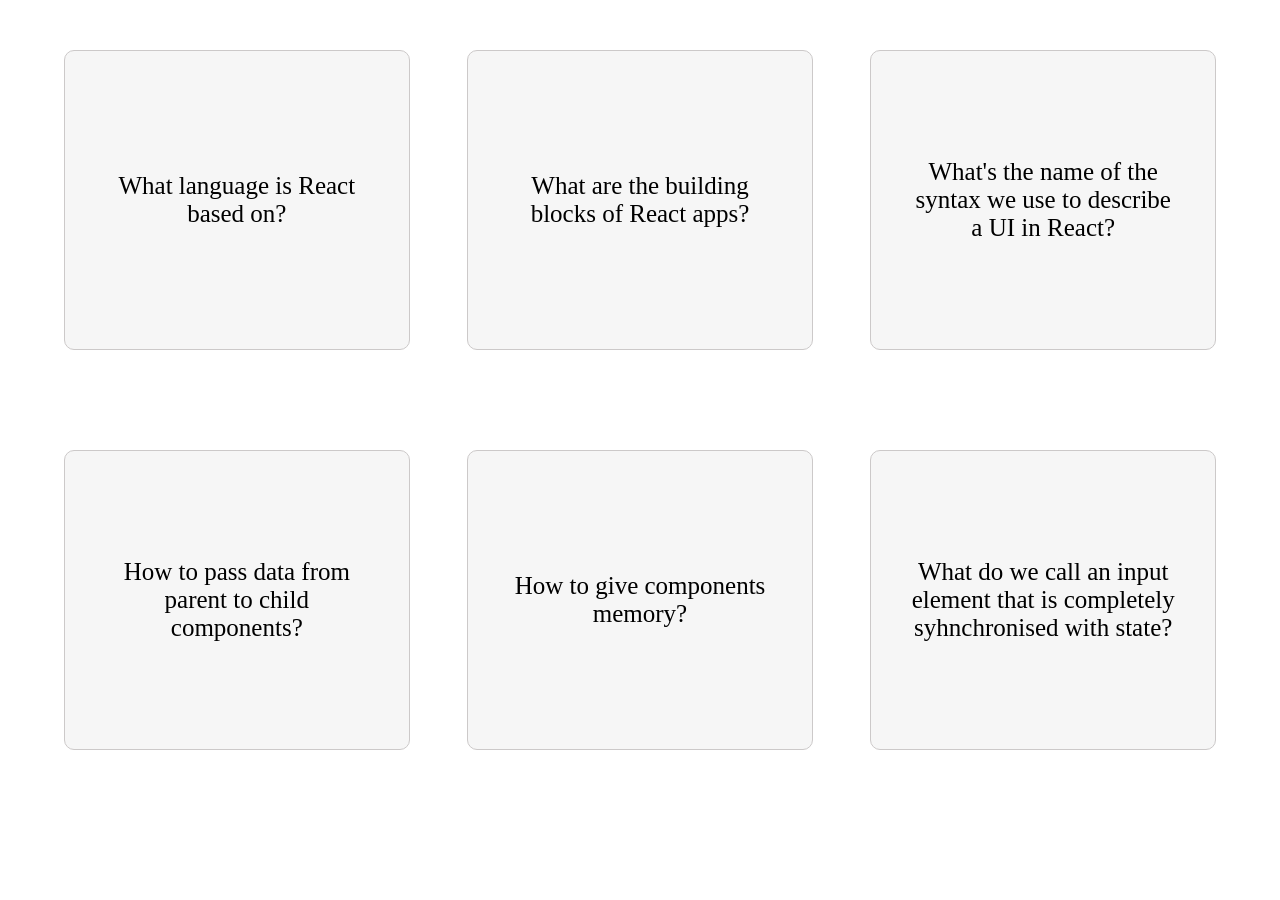
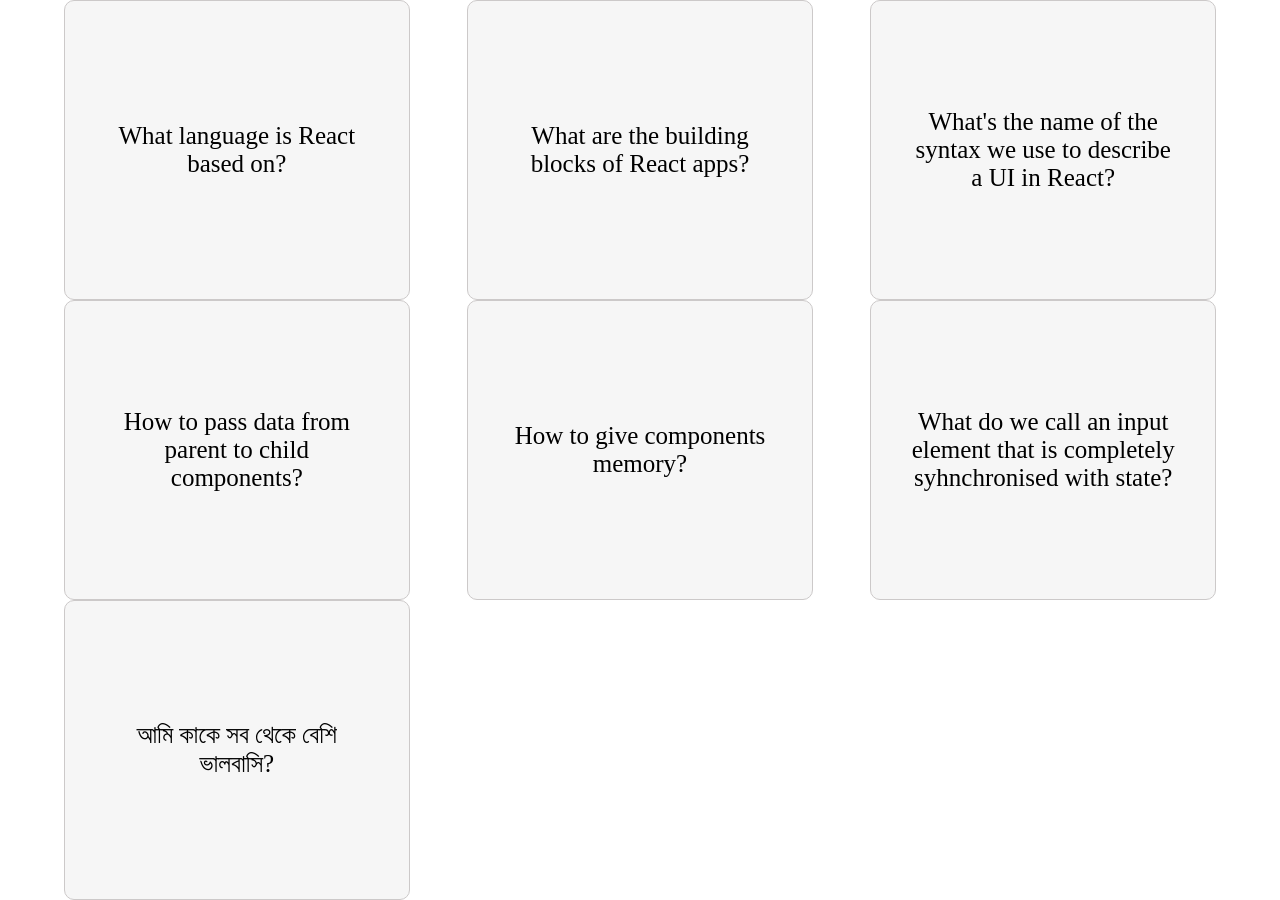
Before and after one commit to TastyTanticles/flash-cards, a React (Vite) app: page / in a window 1280 px wide. Before the commit the page ends 800 px from the top, so only its background shows below. Built offline with nearby package versions, Linux system fonts and the light colour scheme.

Commit message:
test component added and will be deleted

```diff
--- a/src/Components/FlashCards/FlashCards.jsx
+++ b/src/Components/FlashCards/FlashCards.jsx
@@ -34,6 +34,11 @@
       "What do we call an input element that is completely syhnchronised with state?",
     answer: "Controlled element",
   },
+  {
+    id: 143,
+    question: "আমি কাকে সব থেকে বেশি ভালবাসি?",
+    answer: "আমার বউ হিয়াকে",
+  },
 ];
 
 export default function FlashCards() {
```
